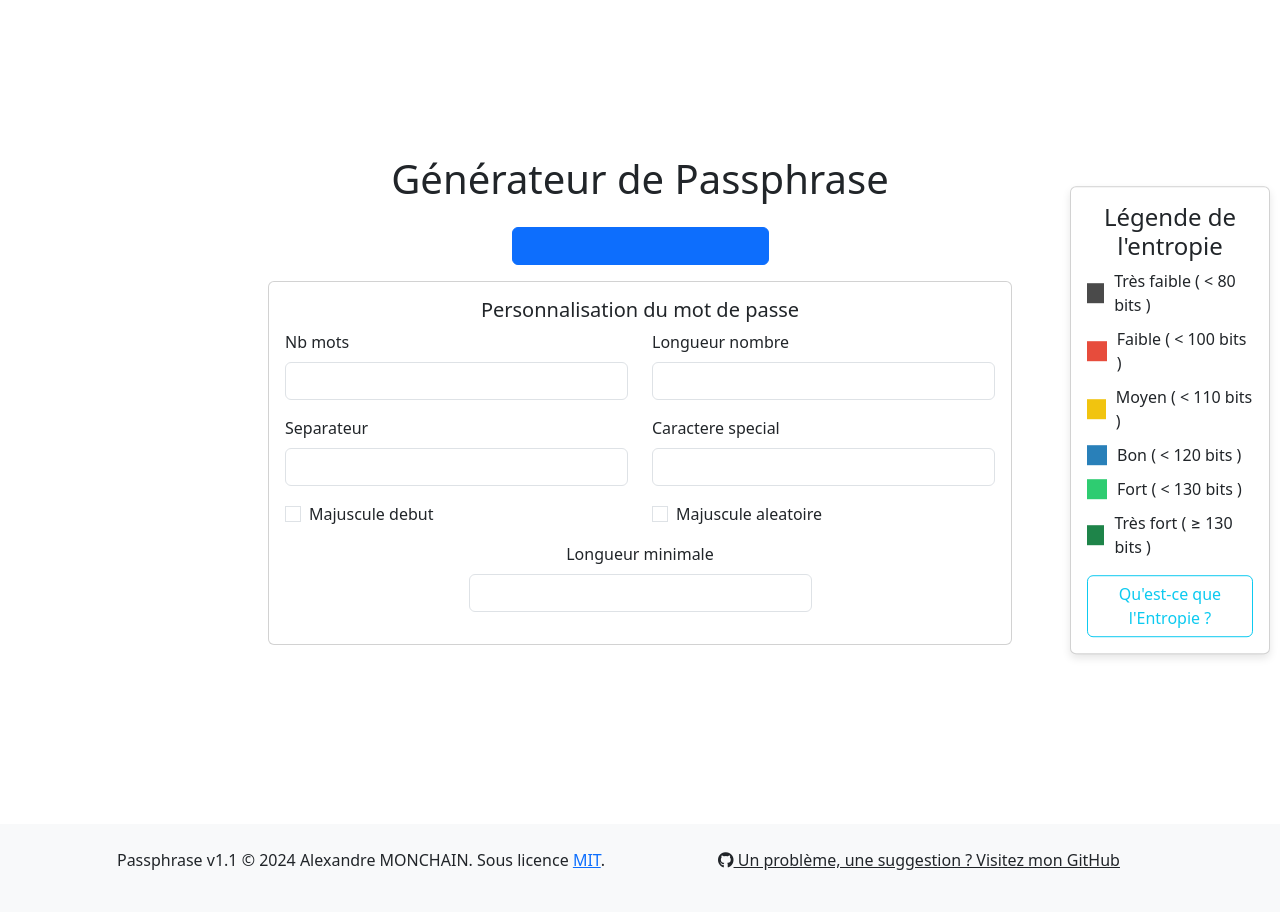
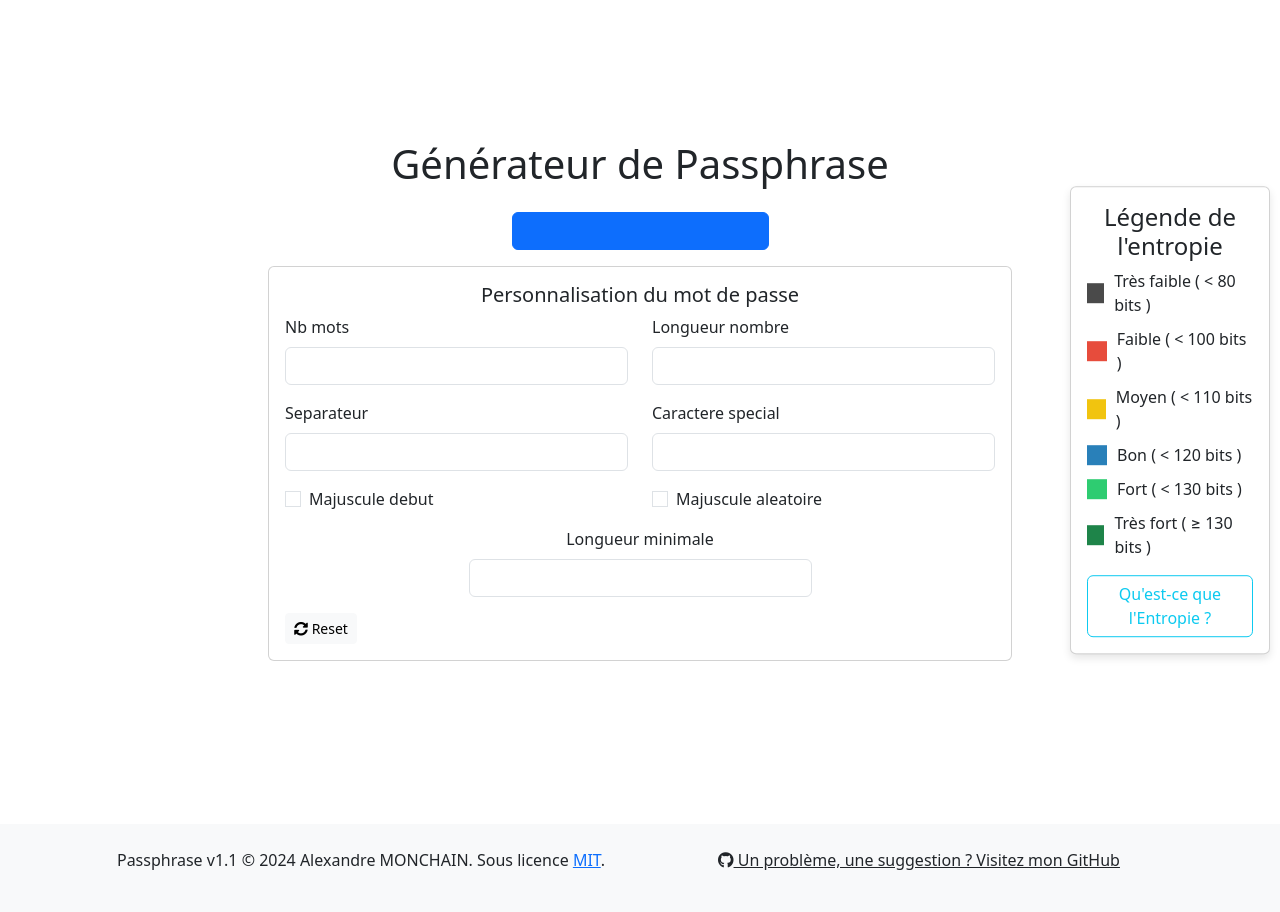
Before and after one commit to AlexandreMonchain/Passphrase, a Symfony app: template templates/home/index.html.twig in a window 1280 px wide. Run offline with Twig, Linux system fonts and the light colour scheme; the template is opened without the code that fills it, so the values that code supplies are empty; form fields are guessed from the names that the template uses; some libraries are stand-ins or nearby versions.

Commit message:
Ajout d'un bouton pour reset le formulaire

```diff
--- a/templates/home/index.html.twig
+++ b/templates/home/index.html.twig
@@ -86,9 +86,16 @@
                             </div>
                         </div>
                     </div>
+
+                    <!-- Bouton pour charger les valeurs par défaut -->
+                    <div class="col-md-6 text-left">
+                        <button type="button" id="load-defaults-btn" class="btn btn-light btn-sm">
+                            <i class="fas fa-sync-alt"></i> <!-- icone recharger -->
+                            Reset
+                        </button>
+                    </div>
                 </div>
             </div>
-
             {{ form_end(form) }}
         </div>
 
@@ -112,6 +119,5 @@
                 </div>
             </div>
         </div>
-
     </div>
 {% endblock %}
```
Also changed, not shown: public/assets/app.js.
